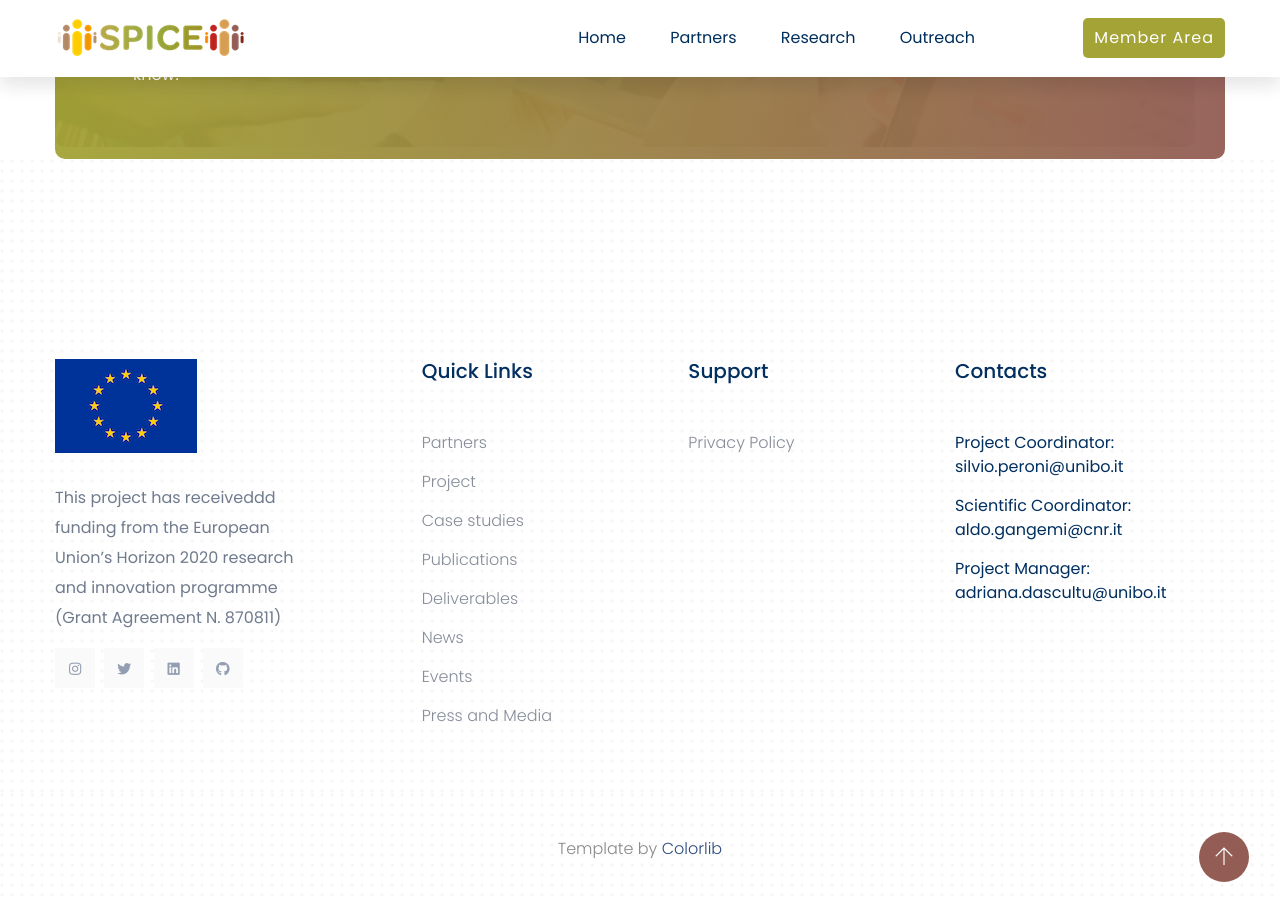
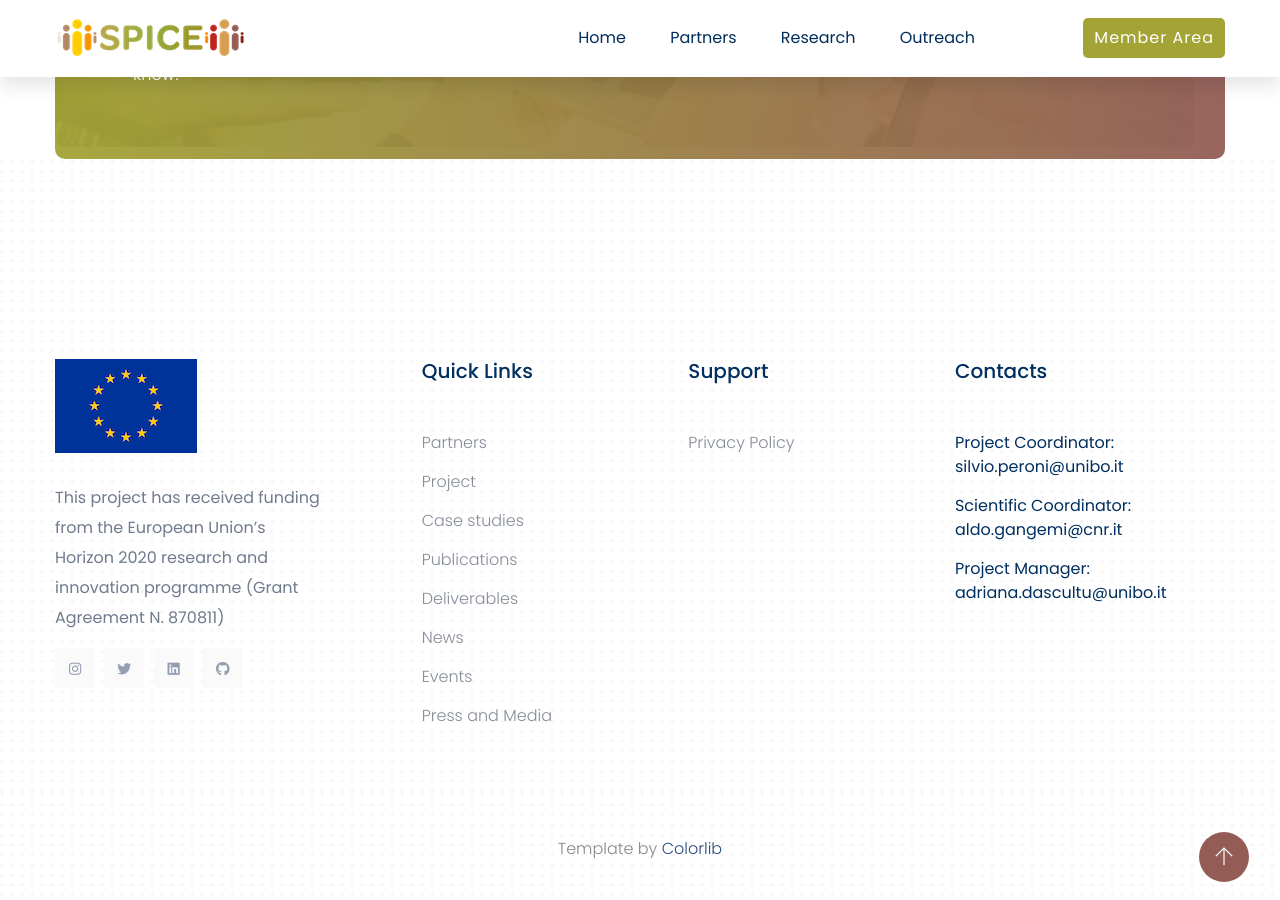
Before and after one commit to br0ast/testjekyll, a Jekyll site: the page built from index.html, in a window 1280 px wide and 900 px high, scrolled down 3165 px. Built offline with Jekyll 4.4.1, drawn with Linux system fonts in a browser that asks for light colours.

Commit message:
Update footer.html

```diff
--- a/_includes/footer.html
+++ b/_includes/footer.html
@@ -11,7 +11,7 @@
                          </div>
                          <div class="footer-tittle">
                              <div class="footer-pera">
-                                 <p class="info1"><p>This project has receiveddd funding from the European Union’s Horizon 2020 research and innovation programme (Grant Agreement N. 870811)</p>
+                                 <p class="info1"><p>This project has received funding from the European Union’s Horizon 2020 research and innovation programme (Grant Agreement N. 870811)</p>
                                  </p>
 
                             </div>
```
